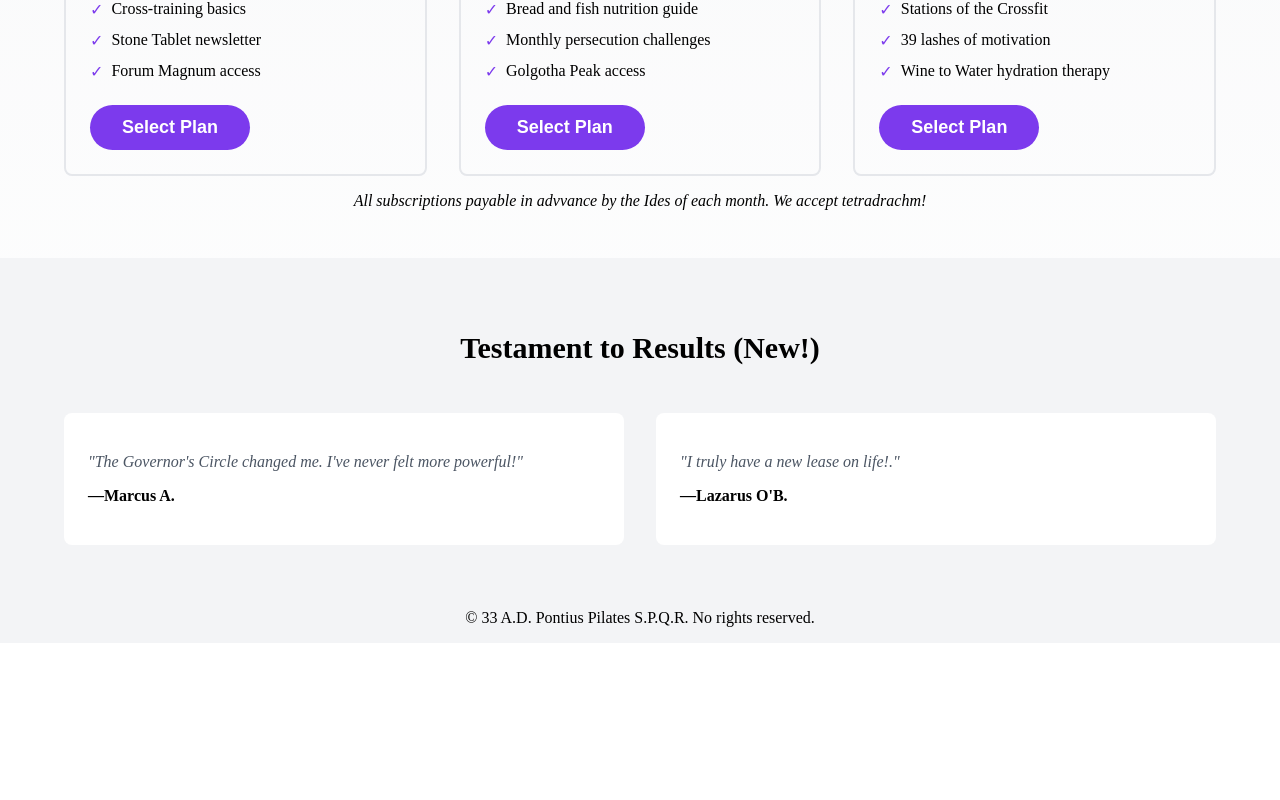
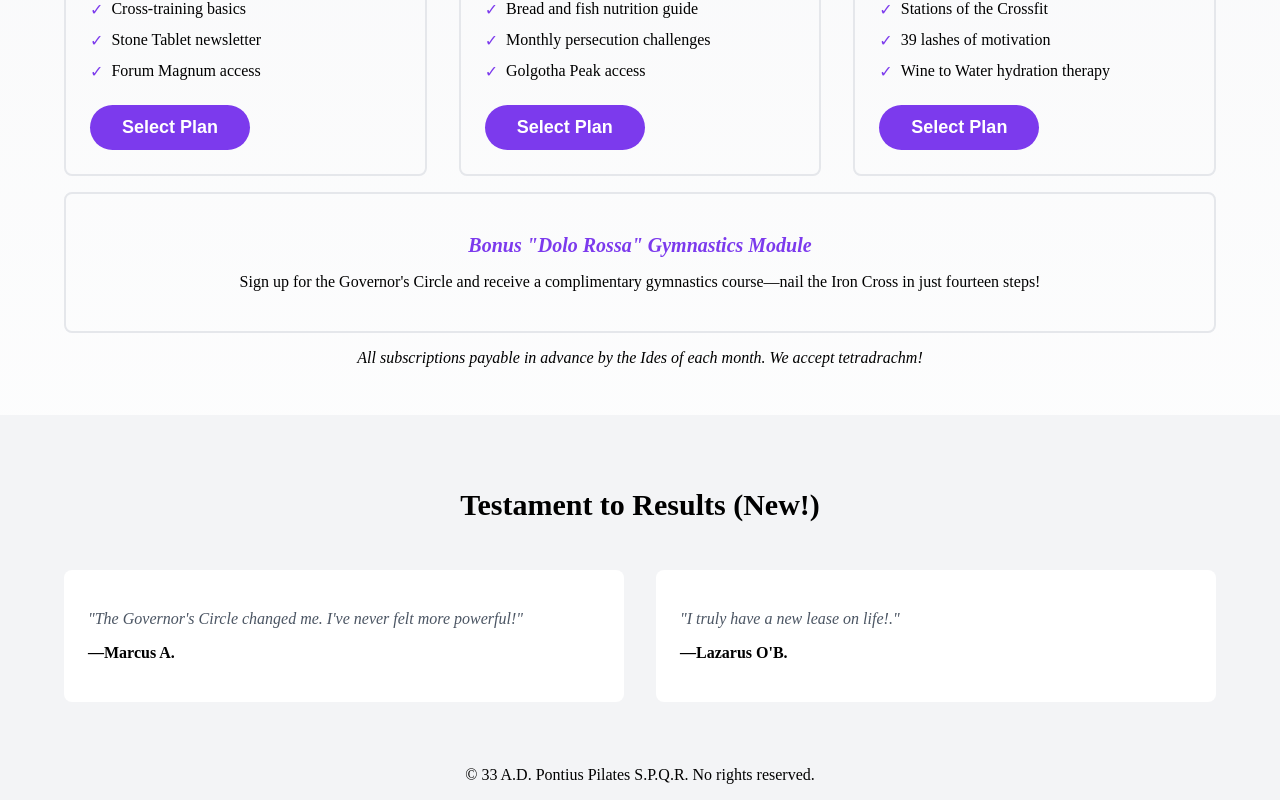
Before and after one commit to reedshea/pontius-pilates, a SvelteKit app: page / in a window 1280 px wide. Shown: the part 1008-1808 px from the top of the page. Before the commit the page ends 1651 px from the top, so only its background shows below. Built offline with nearby package versions, Linux system fonts and the light colour scheme.

Commit message:
Add bonus gymnastics option!

```diff
--- a/src/routes/+page.svelte
+++ b/src/routes/+page.svelte
@@ -74,6 +74,10 @@
 
   .bg-gradient {
     background: linear-gradient(to bottom, #f3f4f6, #ffffff);
+  }
+
+  p {
+    font-size: 1rem; /* Set your desired font size here */
   }
 
   /* Hero Section */
@@ -188,6 +192,29 @@
   }
 
   .plan-card:hover {
+    border-color: #7c3aed;
+  }
+
+  .plan-bonus {
+    border: 2px solid #e5e7eb;
+    border-radius: 0.5rem;
+    margin-top: 1rem;
+    padding: 1.5rem;
+    transition: border-color 0.3s;
+    font-size: 0.875rem;
+    text-align: center;
+
+  }
+
+  .plan-bonus h2 {
+    font-size: 1.25rem;
+    font-weight: 700;
+    color: #7c3aed;
+    margin-bottom: 0;
+    font-style: italic;
+  }
+
+  .plan-bonus:hover {
     border-color: #7c3aed;
   }
 
@@ -316,7 +343,11 @@
         </div>
       {/each}
     </div>
-    <section class="price-period">All subscriptions payable in advvance by the Ides of each month. We accept tetradrachm!</section>
+    <section class="plan-bonus">
+      <h2>Bonus "Dolo Rossa" Gymnastics Module</h2>
+      <p>Sign up for the Governor's Circle and receive a complimentary gymnastics course—nail the Iron Cross in just fourteen steps!</p>
+    </section>
+    <section class="price-period">All subscriptions payable in advance by the Ides of each month. We accept tetradrachm!</section>
 </section>
 
   <!-- Testimonials Section -->
```
